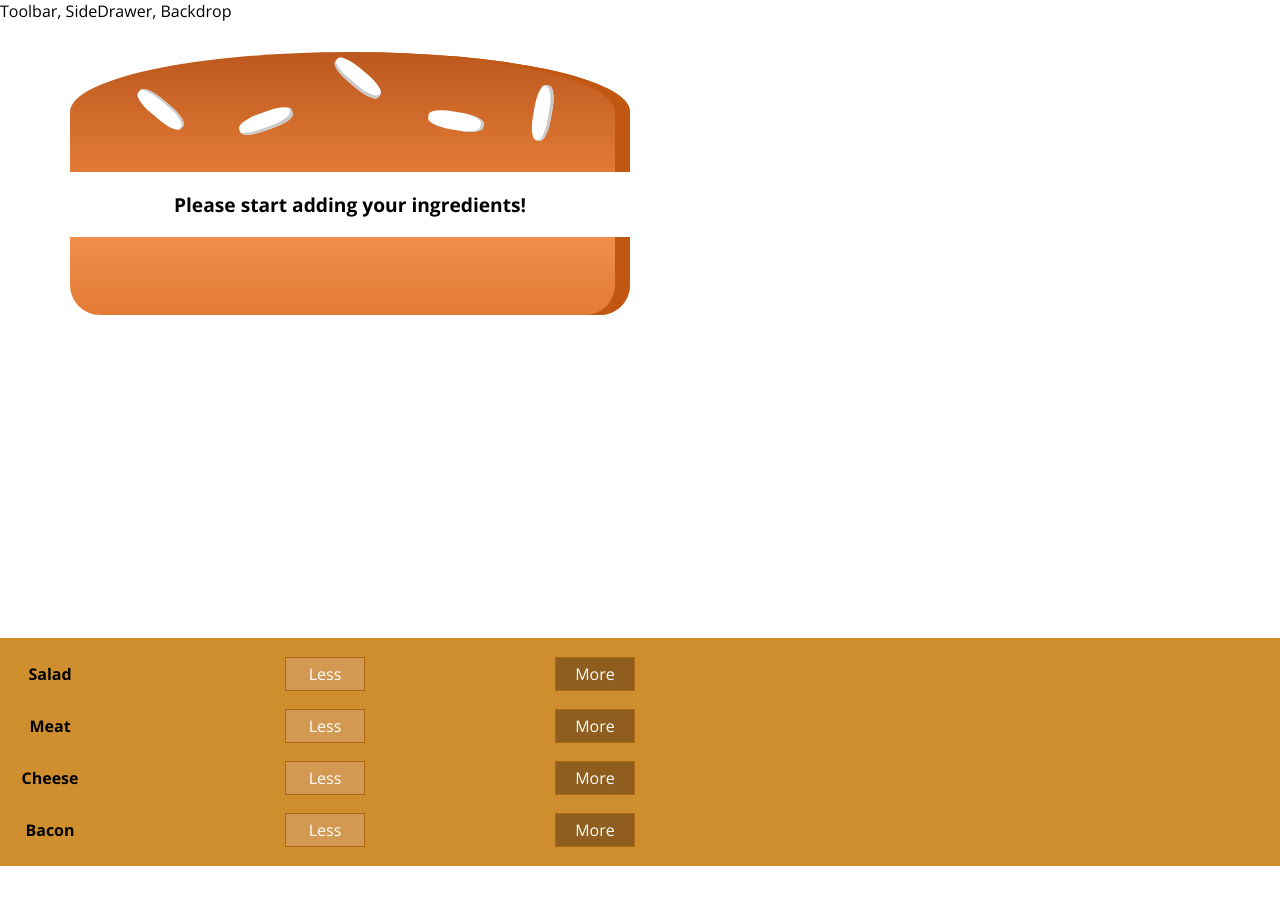
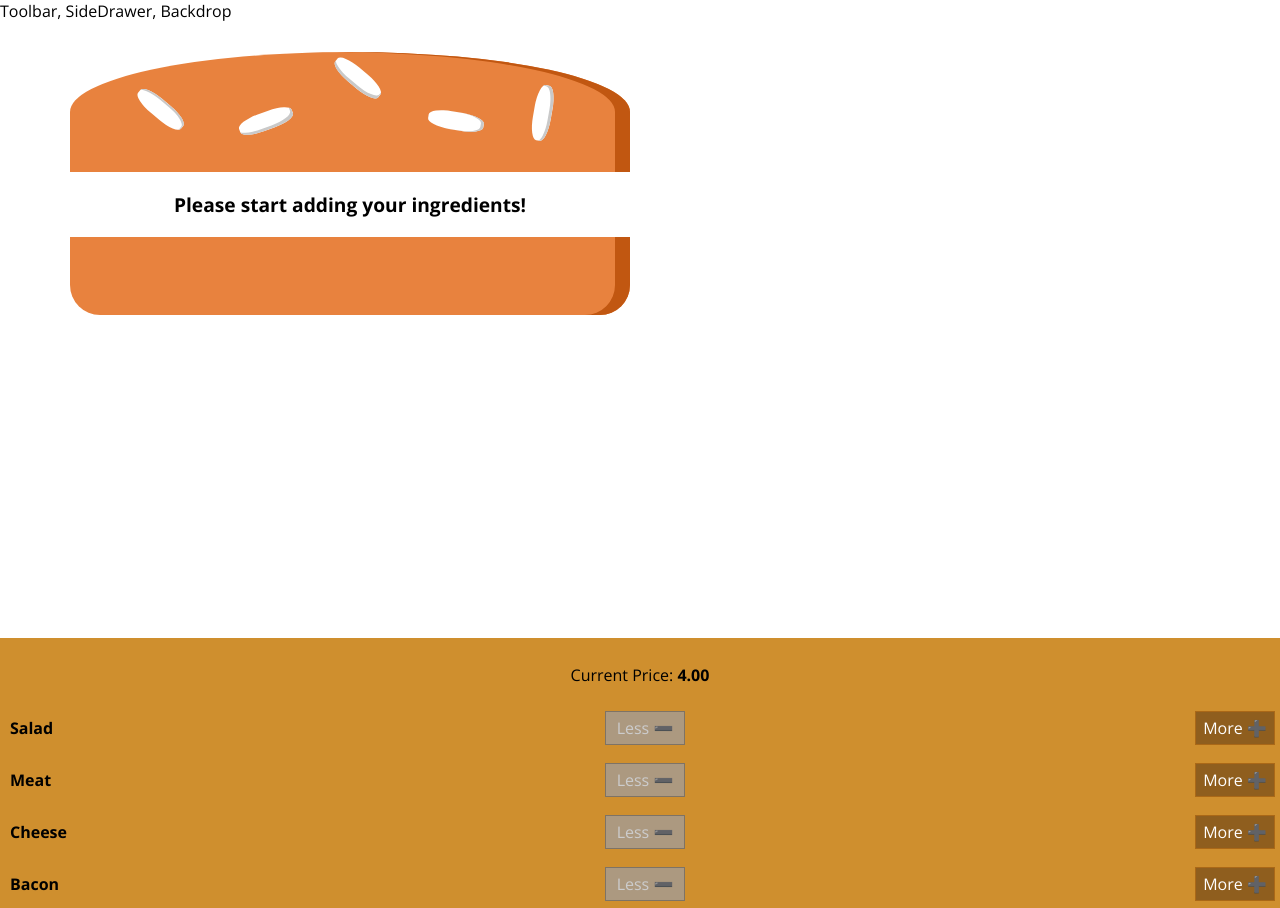
Before and after one commit to fangg19/make-your-burger, a React (Create React App) app: page / in a window 1280 px wide. Shown: the top 908 px of the page. Before the commit the page ends 866 px from the top, so only its background shows below. Built offline with nearby package versions, Linux system fonts and the light colour scheme.

Commit message:
done with the functional buttons on the ADD and REMOVE ingredients

```diff
--- a/src/components/Burger/BuildControls/BuildControl/BuildControl.js
+++ b/src/components/Burger/BuildControls/BuildControl/BuildControl.js
@@ -5,8 +5,16 @@ const BuildControl = (props) => {
   return (
     <div className={classes.BuildControl}>
       <div className={classes.Label}>{props.label}</div>
-      <button className={classes.Less}>Less</button>
-      <button className={classes.More}>More</button>
+      <button
+        className={classes.Less}
+        onClick={props.ingredientWasRemoved}
+        disabled={props.disabled}
+      >
+        Less ➖
+      </button>
+      <button className={classes.More} onClick={props.ingredientWasAdded}>
+        More ➕
+      </button>
     </div>
   );
 };
--- a/src/components/Burger/BuildControls/BuildControl/BuildControl.module.css
+++ b/src/components/Burger/BuildControls/BuildControl/BuildControl.module.css
@@ -1,5 +1,5 @@
 .BuildControl {
-  width: 50%;
+  width: 100%;
   display: flex;
   justify-content: space-between;
   align-items: center;
@@ -57,3 +57,45 @@
   background-color: #99703f;
   color: white;
 }
+
+.OrderButton {
+  background-color: #dad735;
+  outline: none;
+  cursor: pointer;
+  border: 1px solid #966909;
+  color: #966909;
+  font-family: inherit;
+  font-size: 1.2em;
+  padding: 15px 30px;
+  box-shadow: 2px 2px 2px #966909;
+}
+
+.OrderButton:hover,
+.OrderButton:active {
+  background-color: #a0db41;
+  border: 1px solid #966909;
+  color: #966909;
+}
+
+.OrderButton:disabled {
+  background-color: #c7c6c6;
+  cursor: not-allowed;
+  border: 1px solid #ccc;
+  color: #888888;
+}
+
+.OrderButton:not(:disabled) {
+  animation: enable 0.3s linear;
+}
+
+@keyframes enable {
+  0% {
+    transform: scale(1);
+  }
+  60% {
+    transform: scale(1.1);
+  }
+  100% {
+    transform: scale(1);
+  }
+}
--- a/src/components/Burger/BuildControls/BuildControls.js
+++ b/src/components/Burger/BuildControls/BuildControls.js
@@ -12,9 +12,19 @@ const BuildControls = (props) => {
 
   return (
     <div className={classes.BuildControls}>
+      <p>
+        Current Price: <strong>{props.price.toFixed(2)}</strong>
+      </p>
       {controls.map((ctrl) => (
-        <BuildControl key={ctrl.label} label={ctrl.label} />
+        <BuildControl
+          key={ctrl.label}
+          label={ctrl.label}
+          ingredientWasAdded={() => props.addIngredient(ctrl.type)}
+          ingredientWasRemoved={() => props.removeIngredient(ctrl.type)}
+          disabled={props.disabled[ctrl.type]}
+        />
       ))}
+      <button className={classes.OrderButton}>ORDER NOW 🍔 </button>
     </div>
   );
 };
--- a/src/components/Burger/BuildControls/BuildControls.module.css
+++ b/src/components/Burger/BuildControls/BuildControls.module.css
@@ -3,8 +3,50 @@
   background-color: #cf8f2e;
   display: flex;
   flex-flow: column;
-  text-align: center;
+  align-items: center;
   box-shadow: 0 2px 1px #ccc;
   margin: auto;
   padding: 10px 0;
 }
+
+.OrderButton {
+  background-color: #dad735;
+  outline: none;
+  cursor: pointer;
+  border: 1px solid #966909;
+  color: #966909;
+  font-family: inherit;
+  font-size: 1.2em;
+  padding: 15px 30px;
+  box-shadow: 2px 2px 2px #966909;
+}
+
+.OrderButton:hover,
+.OrderButton:active {
+  background-color: #a0db41;
+  border: 1px solid #966909;
+  color: #966909;
+}
+
+.OrderButton:disabled {
+  background-color: #c7c6c6;
+  cursor: not-allowed;
+  border: 1px solid #ccc;
+  color: #888888;
+}
+
+.OrderButton:not(:disabled) {
+  animation: enable 0.3s linear;
+}
+
+@keyframes enable {
+  0% {
+    transform: scale(1);
+  }
+  60% {
+    transform: scale(1.1);
+  }
+  100% {
+    transform: scale(1);
+  }
+}
--- a/src/components/Burger/BurgerIngredient/BurgerIngredient.module.css
+++ b/src/components/Burger/BurgerIngredient/BurgerIngredient.module.css
@@ -1,7 +1,8 @@
 .BreadBottom {
   height: 13%;
   width: 80%;
-  background: linear-gradient(#f08e4a, #e27b36);
+  /* background: linear-gradient(#f08e4a, #e27b36); */
+  background: #e8823e;
   border-radius: 0 0 30px 30px;
   box-shadow: inset -15px 0 #c15711;
   margin: 2% auto;
@@ -10,7 +11,8 @@
 .BreadTop {
   height: 20%;
   width: 80%;
-  background: linear-gradient(#bc581e, #e27b36);
+  /* background: linear-gradient(#bc581e, #e27b36); */
+  background: #e8823e;
   border-radius: 50% 50% 0 0;
   box-shadow: inset -15px 0 #c15711;
   margin: 2% auto;
@@ -83,7 +85,8 @@
 .Meat {
   width: 80%;
   height: 8%;
-  background: linear-gradient(#7f3608, #702e05);
+  /* background: linear-gradient(#7f3608, #702e05); */
+  background: #6e0b18;
   margin: 2% auto;
   border-radius: 15px;
 }
@@ -92,7 +95,8 @@
   width: 90%;
   height: 4.5%;
   margin: 2% auto;
-  background: linear-gradient(#f4d004, #d6bb22);
+  /* background: linear-gradient(#f4d004, #d6bb22); */
+  background: #fddc1f;
   border-radius: 20px;
 }
 
@@ -100,13 +104,15 @@
   width: 85%;
   height: 7%;
   margin: 2% auto;
-  background: linear-gradient(#228c1d, #91ce50);
+  /* background: linear-gradient(#228c1d, #91ce50); */
+  background: #309524;
   border-radius: 20px;
 }
 
 .Bacon {
   width: 80%;
   height: 3%;
-  background: linear-gradient(#bf3813, #c45e38);
+  /* background: linear-gradient(#bf3813, #c45e38); */
+  background: #d61e46;
   margin: 2% auto;
 }
--- a/src/containers/BurgerBuilder/BurgerBuilder.js
+++ b/src/containers/BurgerBuilder/BurgerBuilder.js
@@ -3,6 +3,12 @@ import Auxiliary from '../../hoc/Auxiliary';
 import Burger from '../../components/Burger/Burger';
 import BuildControls from '../../components/Burger/BuildControls/BuildControls';
 
+const INGREDIENTS_PRICE = {
+  bacon: 0.7,
+  cheese: 0.5,
+  meat: 1.3,
+  salad: 0.7,
+};
 class BurgerBuilder extends Component {
   // old method of state init
   // constructor (props){
@@ -18,17 +24,56 @@ class BurgerBuilder extends Component {
       salad: 0,
       cheese: 0,
     },
+    totalPrice: 4,
   };
 
-  addIngredientHandler = () => {};
+  addIngredientHandler = (type) => {
+    const oldCount = this.state.ingredients[type];
+    const updatedCount = oldCount + 1;
+    const updatedIngredients = {
+      ...this.state.ingredients,
+    };
+    updatedIngredients[type] = updatedCount;
 
-  removeIngredientHandler = () => {};
+    const priceAddition = INGREDIENTS_PRICE[type];
+    const oldPrice = this.state.totalPrice;
+    const newPrice = oldPrice + priceAddition;
+    this.setState({ ingredients: updatedIngredients, totalPrice: newPrice });
+  };
+
+  removeIngredientHandler = (type) => {
+    const oldCount = this.state.ingredients[type];
+    if (oldCount <= 0) {
+      return;
+    }
+    const updatedCount = oldCount - 1;
+    const updatedIngredients = {
+      ...this.state.ingredients,
+    };
+    updatedIngredients[type] = updatedCount;
+
+    const priceDeduction = INGREDIENTS_PRICE[type];
+    const oldPrice = this.state.totalPrice;
+    const newPrice = oldPrice - priceDeduction;
+    this.setState({ ingredients: updatedIngredients, totalPrice: newPrice });
+  };
 
   render() {
+    const disabledInfo = { ...this.state.ingredients };
+
+    for (let key in disabledInfo) {
+      disabledInfo[key] = disabledInfo[key] <= 0;
+    }
     return (
       <Auxiliary>
         <Burger ingredients={this.state.ingredients} />
-        <BuildControls />
+
+        <BuildControls
+          addIngredient={this.addIngredientHandler}
+          removeIngredient={this.removeIngredientHandler}
+          disabled={disabledInfo}
+          price={this.state.totalPrice}
+        />
       </Auxiliary>
     );
   }
```
